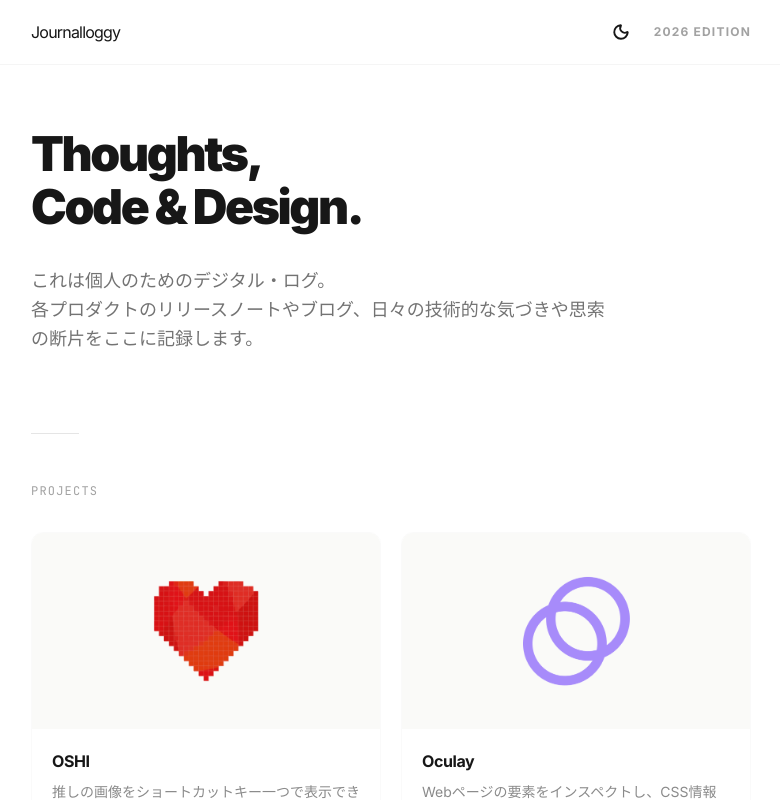
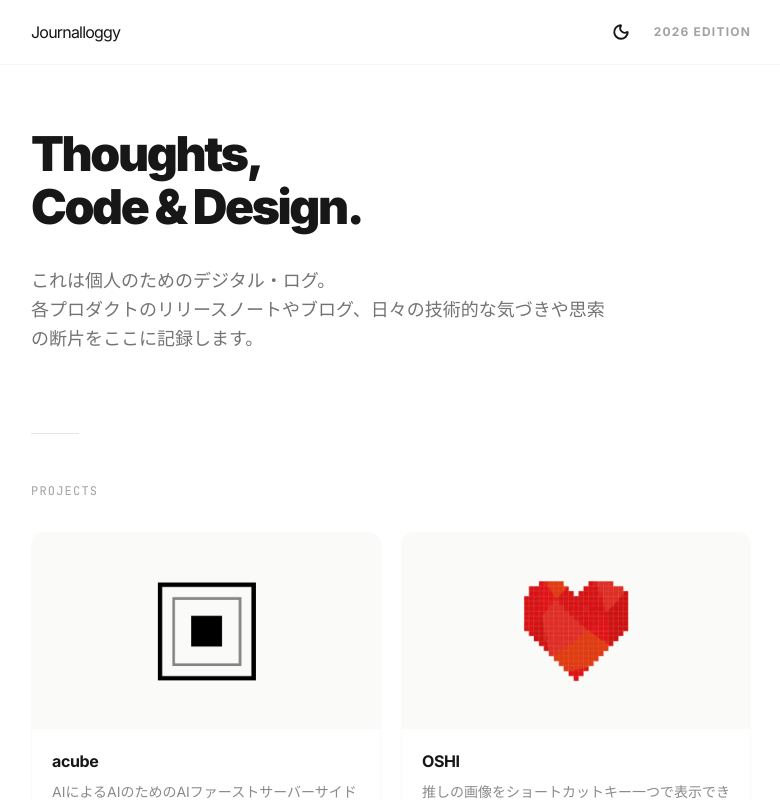
Before and after one commit to lewKcoder/journalloggy, a React (Vite) app: page / in a window 1280 px wide. Shown: the top 800 px of the page, without its empty margins (249-1029 px from the left). Built offline with nearby package versions, Linux system fonts and the light colour scheme.

Commit message:
プロジェクト情報の更新

```diff
--- a/src/data/projects.ts
+++ b/src/data/projects.ts
@@ -1,13 +1,22 @@
 import type { Project } from "../types/post";
 
 export const PROJECTS: Project[] = [
+  {
+    id: "acube",
+    name: "acube",
+    description: "AIによるAIのためのAIファーストサーバーサイドフレームワーク",
+    screenshot: "/thumbnail/acube.png",
+    url: "https://acubeframework.com/",
+    tags: ["Rust", "Server side framework"],
+    legalId: "oshi",
+  },
   {
     id: "oshi",
     name: "OSHI",
     description:
       "推しの画像をショートカットキー一つで表示できるブラウザ拡張。誕生日記念や日替わり表示にも対応",
     screenshot: "/thumbnail/oshi.png",
-    // url: "https://example.com",
+    url: "https://chromewebstore.google.com/detail/oshi-%E2%80%94-%E3%82%B9%E3%83%86%E3%83%AB%E3%82%B9%E6%8E%A8%E3%81%97%E6%B4%BB%E3%83%84%E3%83%BC%E3%83%AB/enhpakgmmocopfeojihepklgaghfhfmg?authuser=0&hl=ja",
     tags: ["React", "Supabase", "Chrome Extension"],
     legalId: "oshi",
   },
```
Also changed, not shown: public/thumbnail/acube.png (added).
